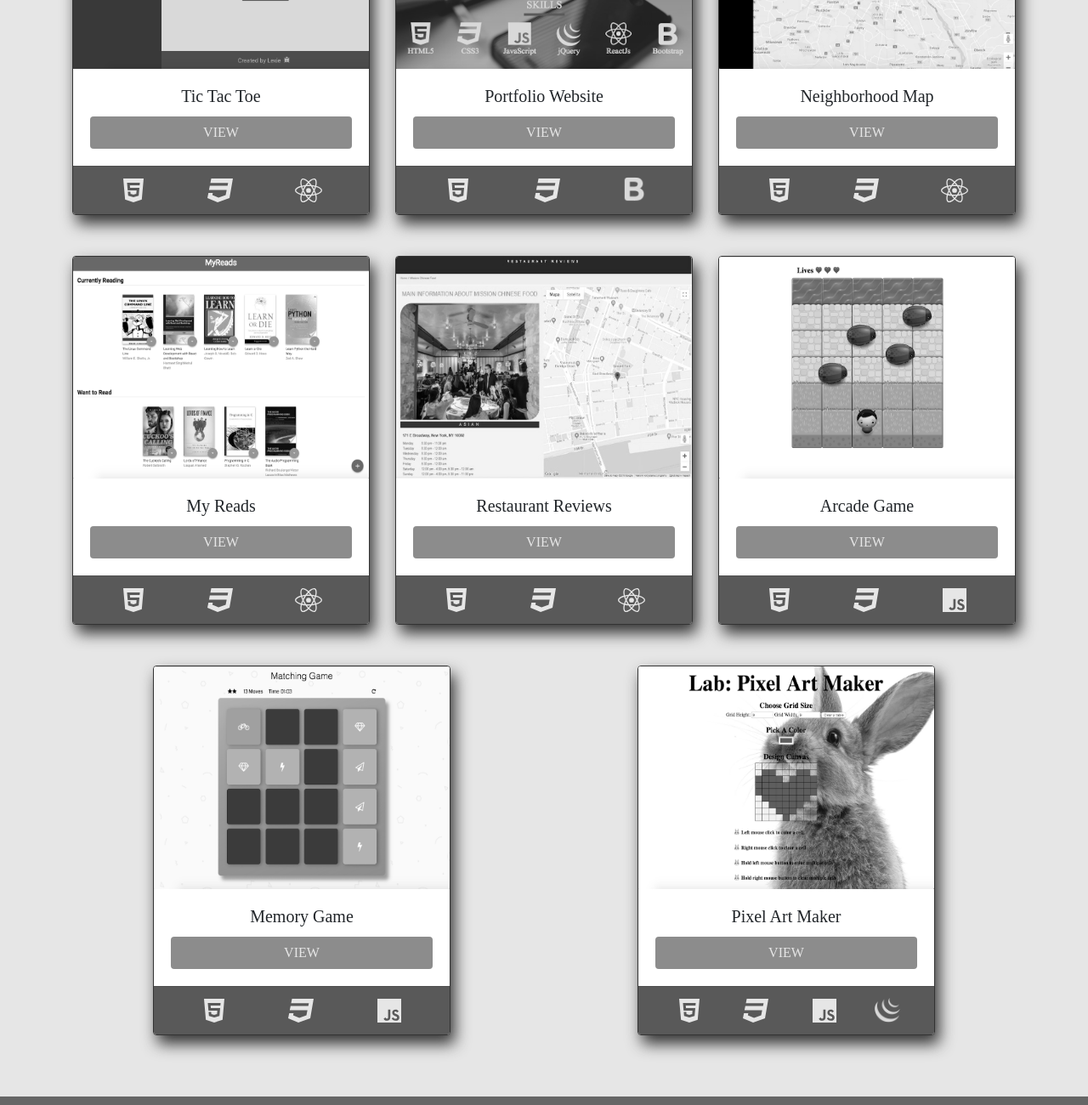
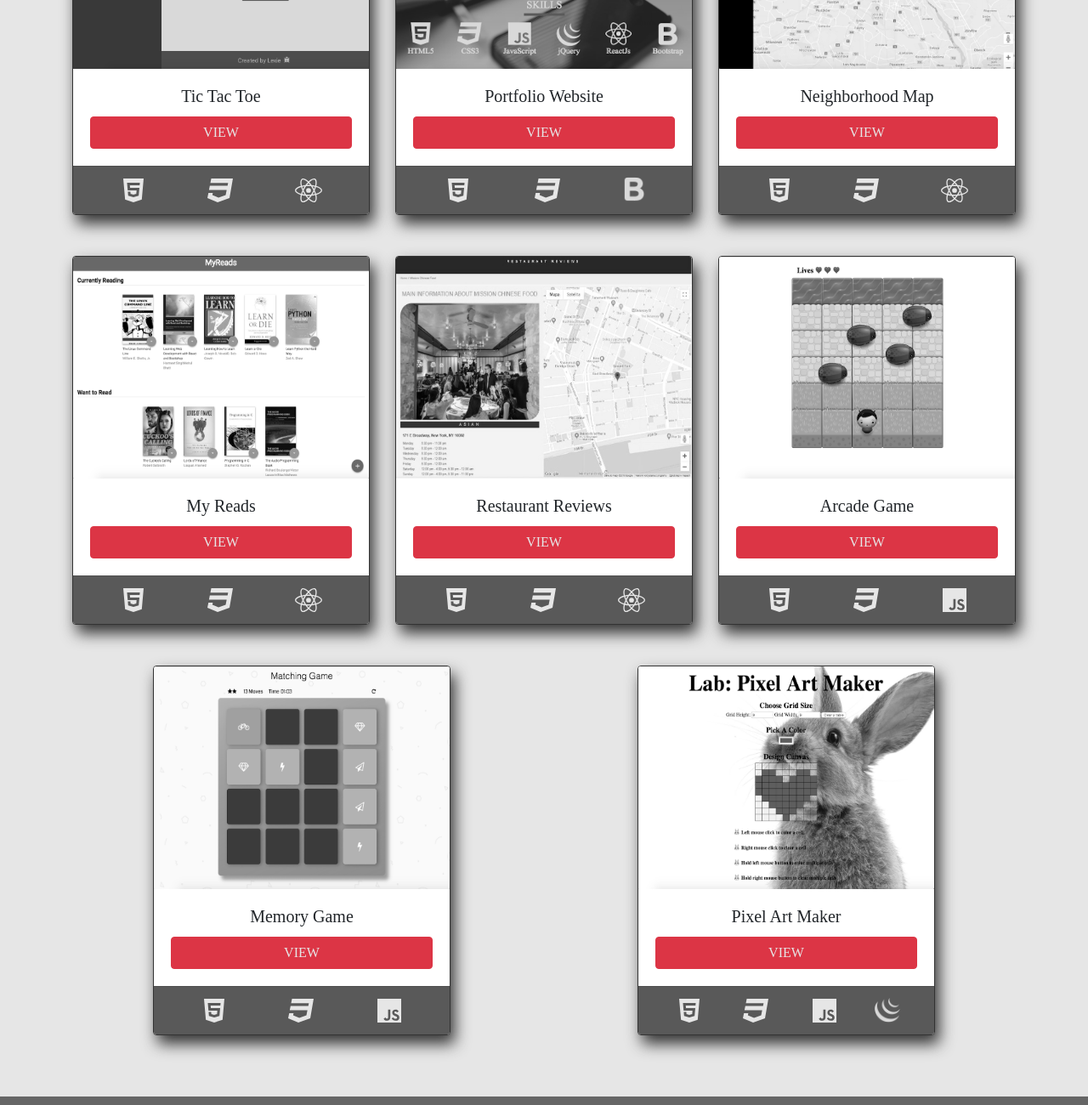
Before and after one commit to Lexie14/portfolio, a plain HTML site: page index.html in a window 1280 px wide. Shown: the part 1520-2820 px from the top of the page at 85% size. Drawn offline with Linux system fonts and the light colour scheme.

Commit message:
minor fixes

```diff
--- a/css/main.css
+++ b/css/main.css
@@ -135,7 +135,6 @@ body {
   background-color: #595959;
 }
 .btn {
-  background-color: #8c8c8c;
   color: #e6e6e6;
 }
 
--- a/index.html
+++ b/index.html
@@ -168,7 +168,7 @@
               <div class="card-body">
                 <h5 class="card-title text-capitalize text-center">Tic Tac Toe</h5>
 
-                <a href="https://github.com/Lexie14/tic-tac-toe" target="_blank" class="btn text-uppercase d-block mx-auto"
+                <a href="https://github.com/Lexie14/tic-tac-toe" target="_blank" class="btn btn-danger text-uppercase d-block mx-auto"
                   >View</a
                 >
               </div>
@@ -190,7 +190,7 @@
               <div class="card-body">
                 <h5 class="card-title text-capitalize text-center">Portfolio Website</h5>
 
-                <a href="https://github.com/Lexie14/portfolio" target="_blank" class="btn text-uppercase d-block mx-auto">View</a>
+                <a href="https://github.com/Lexie14/portfolio" target="_blank" class="btn btn-danger text-uppercase d-block mx-auto">View</a>
               </div>
               <div class="card-footer d-flex justify-content-around">
                 <i class="fab fa-html5 fa-2x"></i>
@@ -211,7 +211,7 @@
               <div class="card-body">
                 <h5 class="card-title text-capitalize text-center">Neighborhood Map</h5>
 
-                <a href="https://github.com/Lexie14/Neighborhood-Map" target="_blank" class="btn text-uppercase d-block mx-auto"
+                <a href="https://github.com/Lexie14/Neighborhood-Map" target="_blank" class="btn btn-danger text-uppercase d-block mx-auto"
                   >View</a
                 >
               </div>
@@ -236,7 +236,7 @@
               <div class="card-body">
                 <h5 class="card-title text-capitalize text-center">My Reads</h5>
 
-                <a href="https://github.com/Lexie14/reactnd-project-myreads-starter" target="_blank" class="btn text-uppercase d-block mx-auto"
+                <a href="https://github.com/Lexie14/reactnd-project-myreads-starter" target="_blank" class="btn btn-danger text-uppercase d-block mx-auto"
                   >View</a
                 >
               </div>
@@ -257,7 +257,7 @@
             <div class="card-body">
               <h5 class="card-title text-capitalize text-center">Restaurant Reviews</h5>
 
-              <a href="https://github.com/Lexie14/restaurant-reviews" target="_blank" class="btn text-uppercase d-block mx-auto">View</a>
+              <a href="https://github.com/Lexie14/restaurant-reviews" target="_blank" class="btn btn-danger text-uppercase d-block mx-auto">View</a>
             </div>
             <div class="card-footer d-flex justify-content-around">
               <i class="fab fa-html5 fa-2x"></i>
@@ -274,7 +274,7 @@
             <div class="card-body">
               <h5 class="card-title text-capitalize text-center">Arcade Game</h5>
 
-              <a href="https://github.com/Lexie14/arcade-game" target="_blank" class="btn text-uppercase d-block mx-auto">View</a>
+              <a href="https://github.com/Lexie14/arcade-game" target="_blank" class="btn btn-danger text-uppercase d-block mx-auto">View</a>
             </div>
             <div class="card-footer d-flex justify-content-around">
               <i class="fab fa-html5 fa-2x"></i>
@@ -291,7 +291,7 @@
             <div class="card-body">
               <h5 class="card-title text-capitalize text-center">Memory Game</h5>
 
-              <a href="https://github.com/Lexie14/fend-project-memory-game" target="_blank" class="btn text-uppercase d-block mx-auto">View</a>
+              <a href="https://github.com/Lexie14/fend-project-memory-game" target="_blank" class="btn btn-danger text-uppercase d-block mx-auto">View</a>
             </div>
             <div class="card-footer d-flex justify-content-around">
               <i class="fab fa-html5 fa-2x"></i>
@@ -307,7 +307,7 @@
             <img src="./img/pixel-maker.png" alt="" class="project card-img-top" />
             <div class="card-body">
               <h5 class="card-title text-capitalize text-center">Pixel Art Maker</h5>
-              <a href="https://github.com/Lexie14/pixel-art-maker" target="_blank" class="btn text-uppercase d-block mx-auto">View</a>
+              <a href="https://github.com/Lexie14/pixel-art-maker" target="_blank" class="btn btn-danger text-uppercase d-block mx-auto">View</a>
             </div>
             <div class="card-footer d-flex justify-content-around">
               <i class="fab fa-html5 fa-2x"></i>
```
